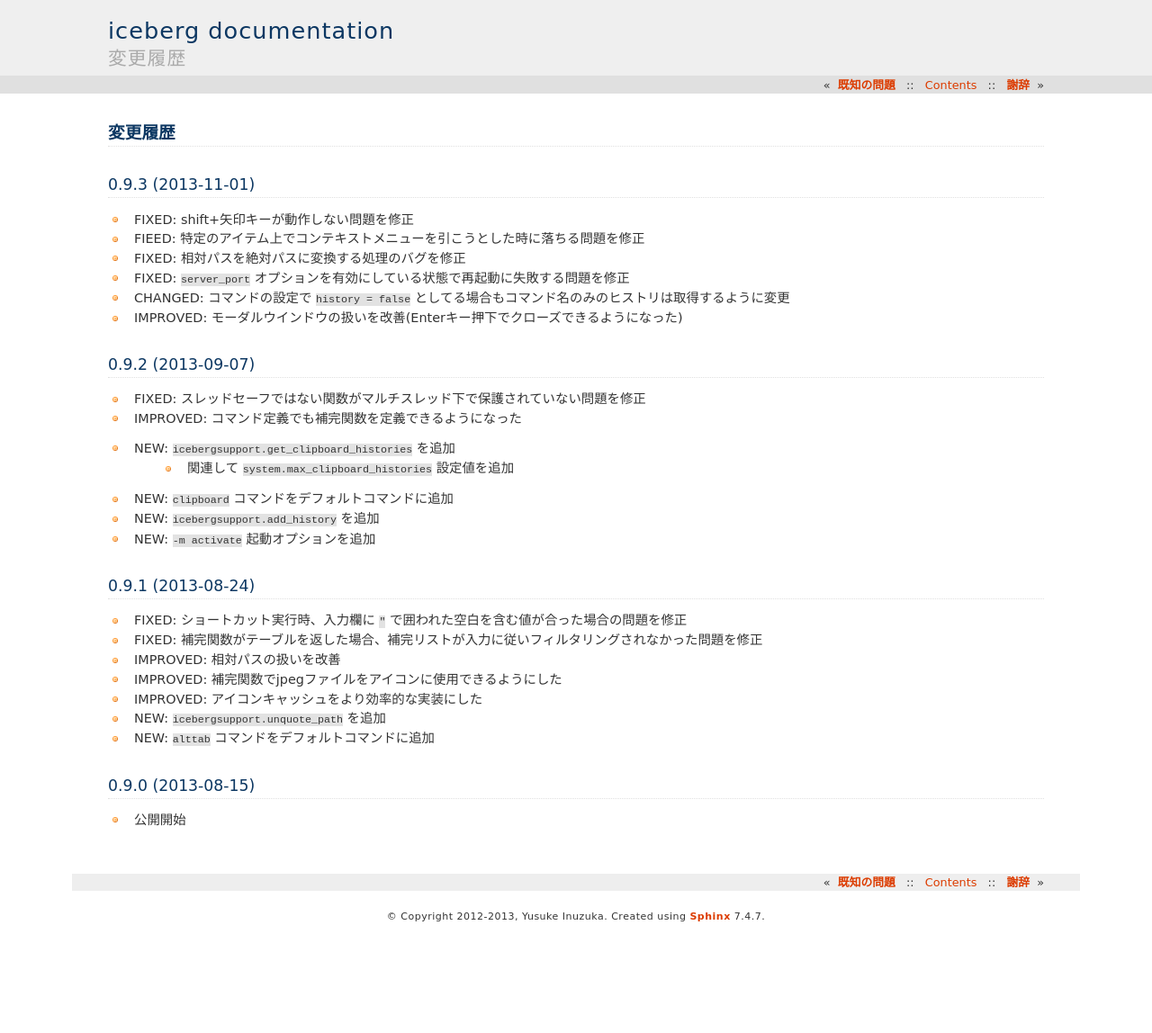
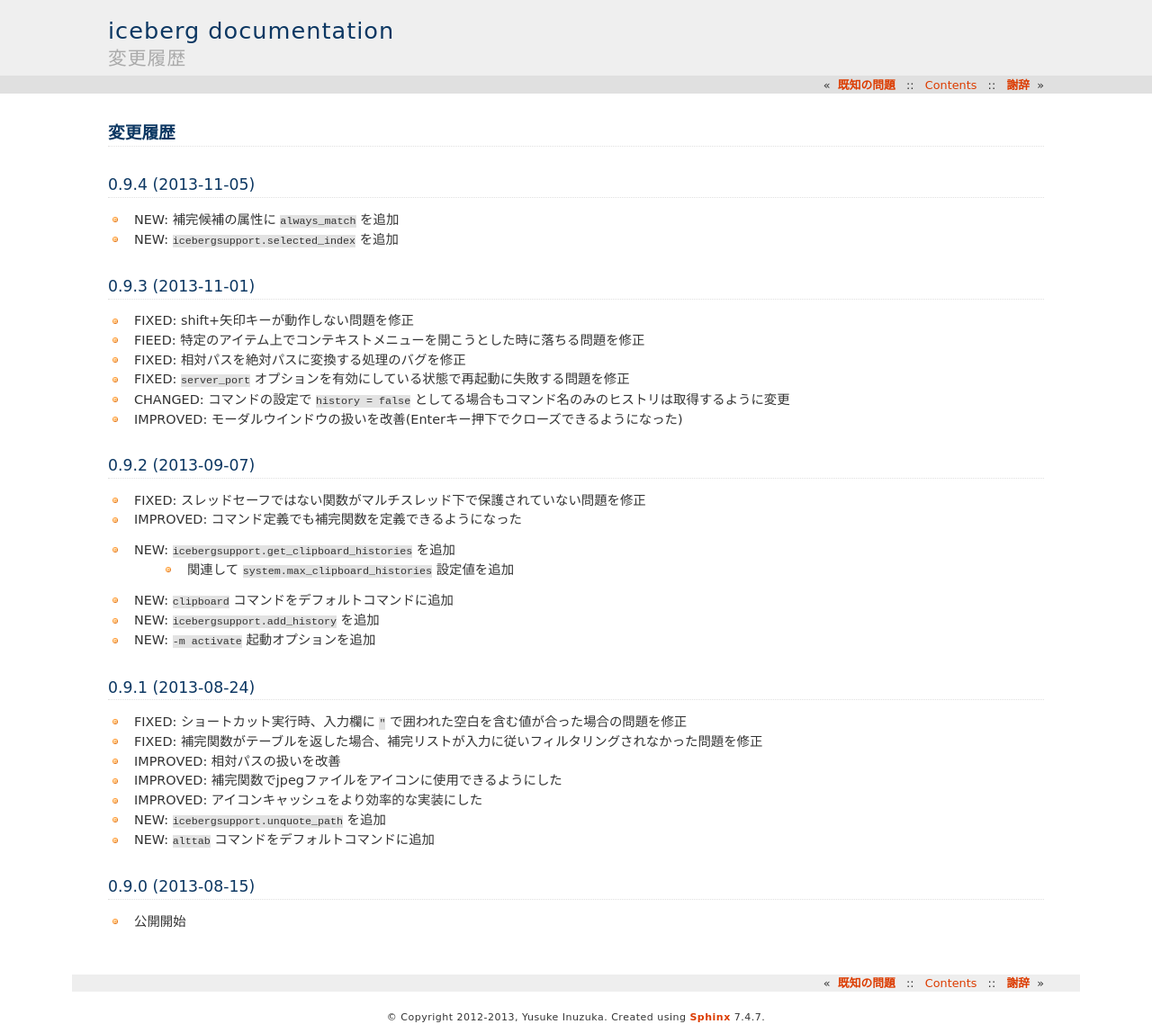
Before and after one commit to yuin/iceberg, a Sphinx documentation site: the page built from docs/source/changes.rst, in a window 1280 px wide. Shown: the whole page at 90% size. Built offline with Sphinx 7.4.7, drawn with Linux system fonts in a browser that asks for light colours; the version number could not be read and is left out; before the commit the page ends 1035 px from its top, so only the background shows below that.

Commit message:
NEW: always_match attribute, icebergsupport.selected_index

```diff
--- a/docs/source/api.rst
+++ b/docs/source/api.rst
@@ -407,6 +407,12 @@ iceberg操作
 
    :returns: [string:クリップボード文字列]
 
+.. lua:function:: icebergsupport.selected_index()
+
+   選択されている補完候補のインデックスを返します。インデックスは1からはじまります。選択されていない場合0を返します。
+
+   :returns: number:インデックス
+
 .. lua:function:: icebergsupport.command_execute(name [, args])
 
    icebergに ``name`` で登録されているコマンドを実行します。
--- a/docs/source/changes.rst
+++ b/docs/source/changes.rst
@@ -1,9 +1,14 @@
 変更履歴
 =======================
+0.9.4 (2013-11-05)
+-----------------------
+- NEW: 補完候補の属性に ``always_match`` を追加
+- NEW: ``icebergsupport.selected_index`` を追加
+
 0.9.3 (2013-11-01)
 -----------------------
 - FIXED: shift+矢印キーが動作しない問題を修正
-- FIEED: 特定のアイテム上でコンテキストメニューを引こうとした時に落ちる問題を修正
+- FIEED: 特定のアイテム上でコンテキストメニューを開こうとした時に落ちる問題を修正
 - FIXED: 相対パスを絶対パスに変換する処理のバグを修正
 - FIXED: ``server_port`` オプションを有効にしている状態で再起動に失敗する問題を修正
 - CHANGED: コマンドの設定で ``history = false`` としてる場合もコマンド名のみのヒストリは取得するように変更
--- a/docs/source/config.rst
+++ b/docs/source/config.rst
@@ -137,6 +137,8 @@ icebergではコマンドが入力された際の引数を補完する関数を
     アイコンとして使用するファイルのパスです。
 :description:
     説明として利用する文字列です。
+:always_match:
+    ``true`` を設定するとどんな入力にもマッチするようになり、選択時に入力欄が更新されなくなります。例えばWEB検索結果をただ表示する場合などに利用します。
 
 補完関数は補完以外に情報表示だけのために利用することもできます。デフォルトの ``weather`` コマンドを参照してください。
 
```
Also changed, not shown: 5 other files.
